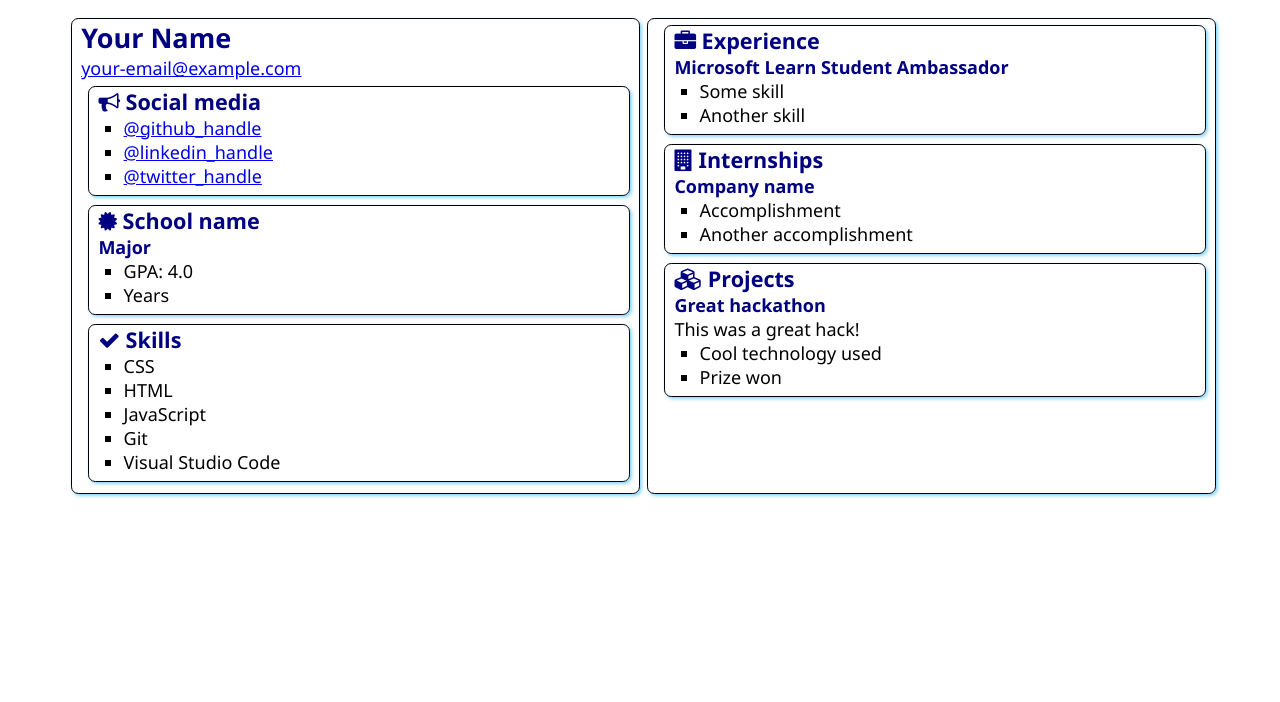
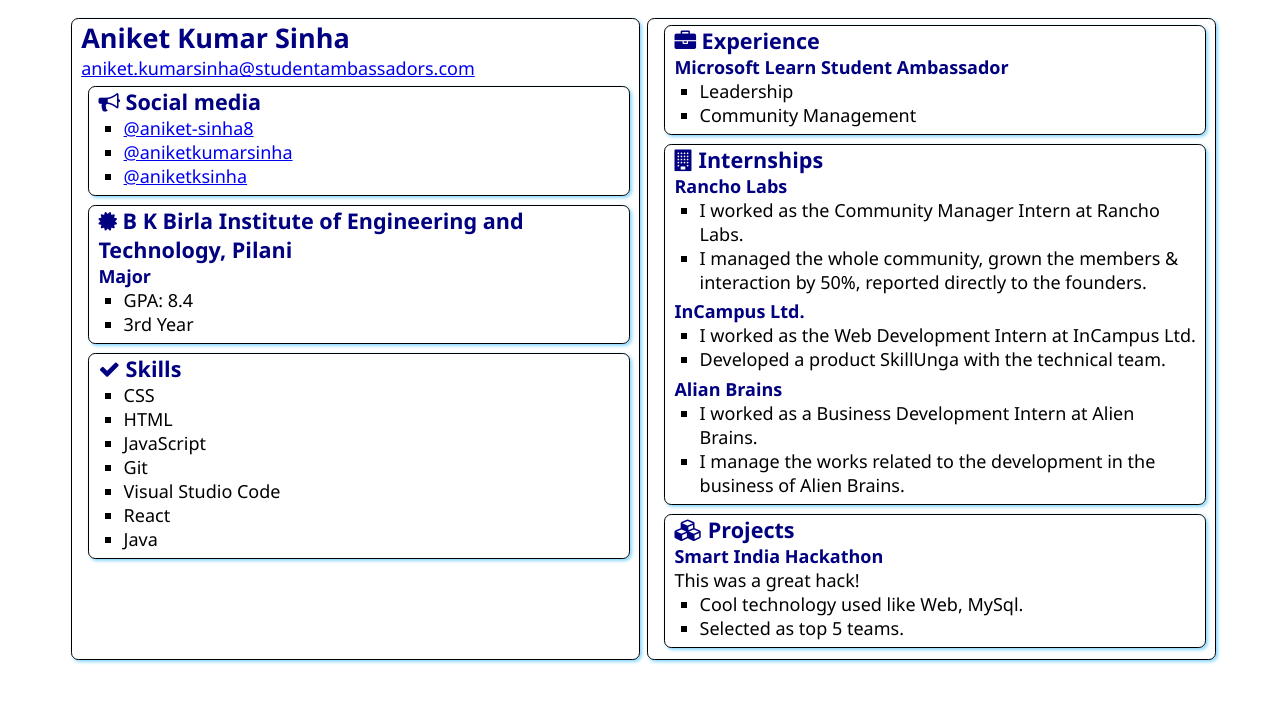
Before and after one commit to aniket-sinha8/SATechnicalOnboarding, a plain HTML site: page src/index.html in a window 1280 px wide. Drawn offline with Linux system fonts and the light colour scheme.

Commit message:
Added my Name and other details

```diff
--- a/src/index.html
+++ b/src/index.html
@@ -12,8 +12,8 @@
 <body>
     <main>
         <article class="box">
-            <h1>Your Name</h1>
-            <div><a href="mailto:your.email@example.com">your-email@example.com</a></div>
+            <h1>Aniket Kumar Sinha</h1>
+            <div><a href="mailto:your.email@example.com">aniket.kumarsinha@studentambassadors.com</a></div>
 
             <section class="box">
                 <h2>
@@ -21,9 +21,9 @@
                     Social media
                 </h2>
                 <ul>
-                    <li><a href="https://github.com/<handle>">@github_handle</a></li>
-                    <li><a href="https://linkedin.com/in/<handle>">@linkedin_handle</a></li>
-                    <li><a href="https://twitter.com/<handle>">@twitter_handle</a></li>
+                    <li><a href="https://github.com/<handle>">@aniket-sinha8</a></li>
+                    <li><a href="https://linkedin.com/in/<handle>">@aniketkumarsinha</a></li>
+                    <li><a href="https://twitter.com/<handle>">@aniketksinha</a></li>
                 </ul>
             </section>
 
@@ -31,12 +31,12 @@
                 <div class="education">
                     <h2>
                         <i class="fa fa-certificate" aria-hidden="true"></i>
-                        School name
+                        B K Birla Institute of Engineering and Technology, Pilani
                     </h2>
                     <h3>Major</h3>
                     <ul>
-                        <li>GPA: 4.0</li>
-                        <li>Years</li>
+                        <li>GPA: 8.4</li>
+                        <li>3rd Year</li>
                     </ul>
                 </div>
             </section>
@@ -52,6 +52,8 @@
                     <li>JavaScript</li>
                     <li>Git</li>
                     <li>Visual Studio Code</li>
+                    <li>React</li>
+                    <li>Java</li>
                 </ul>
             </section>
         </article>
@@ -63,8 +65,8 @@
                 </h2>
                 <h3>Microsoft Learn Student Ambassador</h3>
                 <ul>
-                    <li>Some skill</li>
-                    <li>Another skill</li>
+                    <li>Leadership</li>
+                    <li>Community Management</li>
                 </ul>
             </section>
             <section class="box">
@@ -73,10 +75,22 @@
                     Internships
                 </h2>
 
-                <h3>Company name</h3>
+                <h3>Rancho Labs</h3>
                 <ul>
-                    <li>Accomplishment</li>
-                    <li>Another accomplishment</li>
+                    <li>I worked as the Community Manager Intern at Rancho Labs.</li>
+                    <li>I managed the whole community, grown the members & interaction by 50%, reported directly to the founders.</li>
+                </ul>
+
+                <h3>InCampus Ltd.</h3>
+                <ul>
+                    <li>I worked as the Web Development Intern at InCampus Ltd.</li>
+                    <li>Developed a product SkillUnga with the technical team.</li>
+                </ul>
+
+                <h3>Alian Brains</h3>
+                <ul>
+                    <li>I worked as a Business Development Intern at Alien Brains.</li>
+                    <li>I manage the works related to the development in the business of Alien Brains.</li>
                 </ul>
             </section>
             <section class="box">
@@ -85,11 +99,11 @@
                     Projects
                 </h2>
 
-                <h3>Great hackathon</h3>
+                <h3>Smart India Hackathon</h3>
                 <div>This was a great hack!</div>
                 <ul>
-                    <li>Cool technology used</li>
-                    <li>Prize won</li>
+                    <li>Cool technology used like Web, MySql.</li>
+                    <li>Selected as top 5 teams.</li>
                 </ul>
             </section>
         </article>
```
